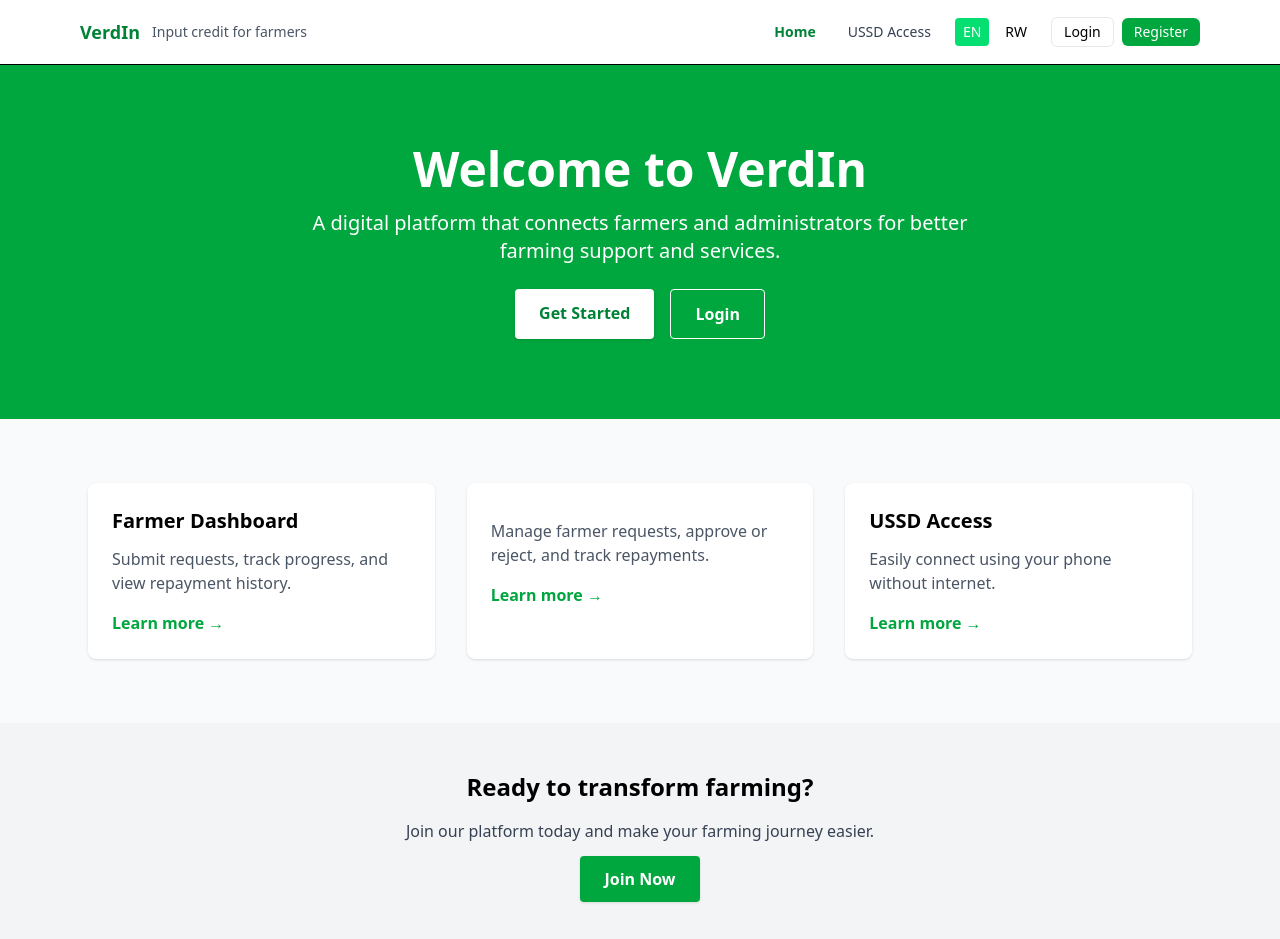
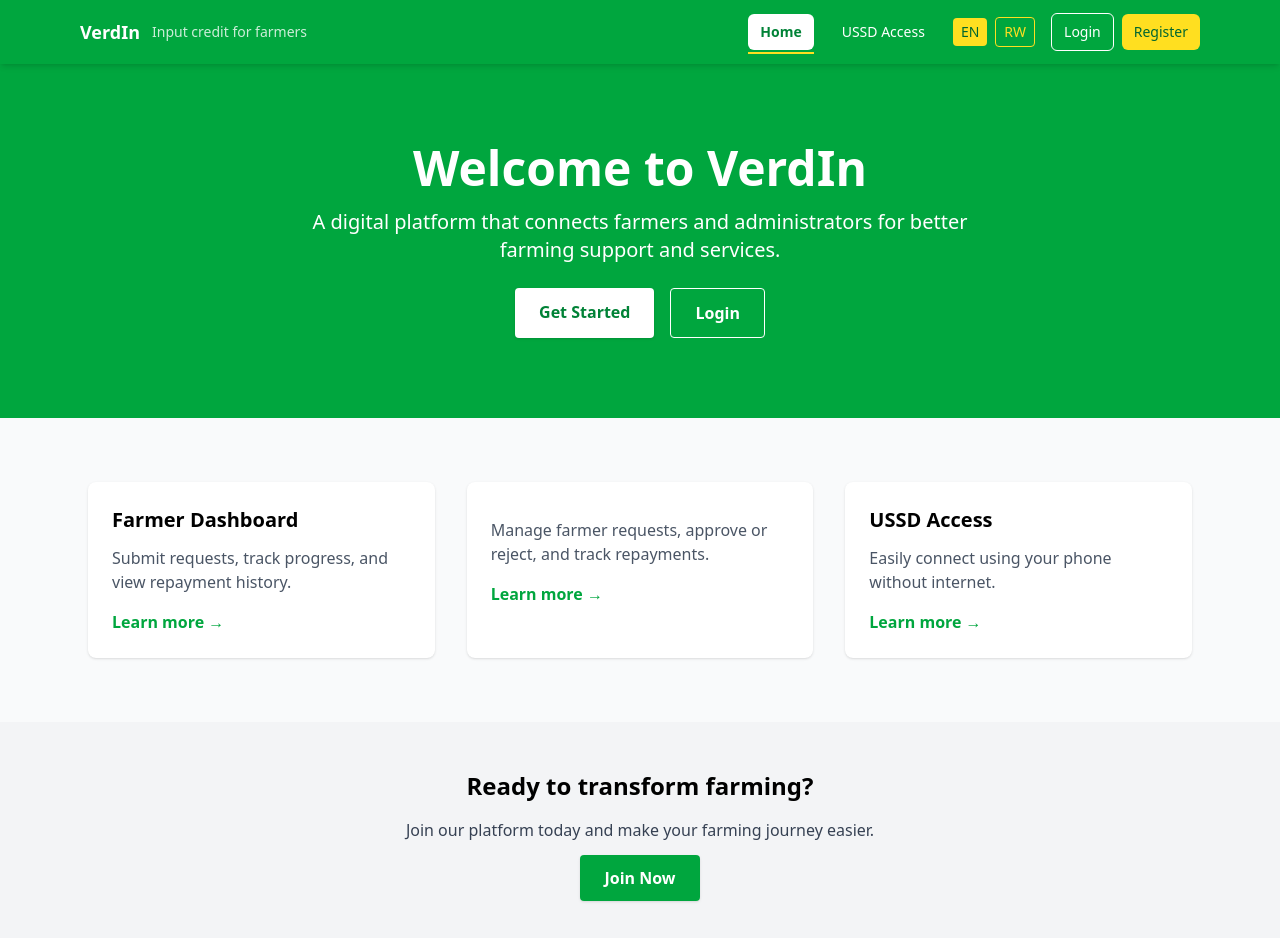
Before and after one commit to jeanboscob77/Verdln, a Next.js app in the folder verdln_frotend/: page / in a window 1280 px wide. Built offline with nearby package versions, Linux system fonts and the light colour scheme.

Commit message:
navbar updated

```diff
--- a/verdln_frotend/components/Navbar.jsx
+++ b/verdln_frotend/components/Navbar.jsx
@@ -27,15 +27,13 @@ export default function Navbar() {
   });
 
   return (
-    <nav className="bg-white border-b sticky top-0 z-30">
+    <nav className="bg-green-600 text-white sticky top-0 z-30 shadow-md">
       <div className="max-w-6xl mx-auto px-4">
         <div className="flex justify-between items-center h-16">
           {/* Logo */}
           <div className="flex items-center gap-3">
-            <button className="text-green-700 font-extrabold text-lg">
-              {t.appName}
-            </button>
-            <span className="hidden sm:inline text-sm text-gray-600">
+            <button className="font-extrabold text-lg">{t.appName}</button>
+            <span className="hidden sm:inline text-sm opacity-80">
               {t.tagline}
             </span>
           </div>
@@ -92,7 +90,7 @@ export default function Navbar() {
                 pathname={pathname}
               />
             ))}
-            <div className="pt-2 border-t mt-2">
+            <div className="pt-2 border-t mt-2 border-white/30">
               <AuthButtons stacked t={t} user={user} logout={logout} />
             </div>
           </div>
@@ -107,11 +105,19 @@ function NavLink({ label, href, pathname }) {
   return (
     <Link
       href={href}
-      className={`text-gray-700 hover:text-green-700 px-2 py-1 rounded-md text-sm ${
-        isActive ? "text-green-700 font-semibold" : ""
+      className={`relative group px-3 py-2 rounded-md text-sm transition-colors ${
+        isActive
+          ? "bg-white text-green-700 font-semibold"
+          : "text-white hover:text-yellow-200"
       }`}
     >
       {label}
+      {/* Underline effect */}
+      <span
+        className={`absolute left-0 -bottom-1 h-0.5 bg-yellow-300 transition-all duration-300 ${
+          isActive ? "w-full" : "w-0 group-hover:w-full"
+        }`}
+      ></span>
     </Link>
   );
 }
@@ -121,11 +127,18 @@ function MobileLink({ label, href, pathname }) {
   return (
     <Link
       href={href}
-      className={`block text-gray-700 hover:bg-gray-100 px-3 py-2 rounded-md ${
-        isActive ? "bg-green-100 text-green-700 font-semibold" : ""
+      className={`relative group block px-3 py-2 rounded-md transition-colors ${
+        isActive
+          ? "bg-white text-green-700 font-semibold"
+          : "text-white hover:text-yellow-200"
       }`}
     >
       {label}
+      <span
+        className={`absolute left-0 bottom-0 h-0.5 bg-yellow-300 transition-all duration-300 ${
+          isActive ? "w-full" : "w-0 group-hover:w-full"
+        }`}
+      ></span>
     </Link>
   );
 }
@@ -136,7 +149,7 @@ function LangSwitcher({ lang, setLang, compact = false }) {
       <select
         value={lang}
         onChange={(e) => setLang(e.target.value)}
-        className="px-2 py-1 border rounded text-sm focus:outline-none focus:ring-1 focus:ring-green-400"
+        className="px-2 py-1 border rounded text-sm text-green-700 focus:outline-none focus:ring-1 focus:ring-yellow-300"
       >
         <option value="en">EN</option>
         <option value="rw">RW</option>
@@ -149,7 +162,9 @@ function LangSwitcher({ lang, setLang, compact = false }) {
       <button
         onClick={() => setLang("en")}
         className={`px-2 py-1 rounded text-sm ${
-          lang === "en" ? "bg-green-400 text-white" : "hover:bg-gray-100"
+          lang === "en"
+            ? "bg-yellow-300 text-green-800"
+            : "border border-yellow-300 text-yellow-300 hover:bg-yellow-200 hover:text-green-800"
         }`}
       >
         EN
@@ -157,7 +172,9 @@ function LangSwitcher({ lang, setLang, compact = false }) {
       <button
         onClick={() => setLang("rw")}
         className={`px-2 py-1 rounded text-sm ${
-          lang === "rw" ? "bg-green-400 text-white" : "hover:bg-gray-100"
+          lang === "rw"
+            ? "bg-yellow-300 text-green-800"
+            : "border border-yellow-300 text-yellow-300 hover:bg-yellow-200 hover:text-green-800"
         }`}
       >
         RW
@@ -171,11 +188,9 @@ function AuthButtons({ stacked = false, t, user, logout }) {
     return (
       <button
         onClick={logout}
-        className={
-          stacked
-            ? "px-3 py-1 rounded-md bg-red-600 text-white hover:bg-red-700 mt-2"
-            : "px-3 py-1 rounded-md bg-red-600 text-white hover:bg-red-700"
-        }
+        className={`px-3 py-2 rounded-md text-sm font-medium transition-colors
+          bg-red-600 text-white hover:bg-red-700
+          ${stacked ? "mt-2" : ""}`}
       >
         {t.logout || "Logout"}
       </button>
@@ -190,13 +205,13 @@ function AuthButtons({ stacked = false, t, user, logout }) {
     >
       <Link
         href="/auth/login"
-        className="text-sm px-3 py-1 rounded-md border border-gray-200 hover:bg-gray-50"
+        className="px-3 py-2 rounded-md text-sm font-medium border border-white text-white hover:bg-white hover:text-green-700"
       >
         {t.login}
       </Link>
       <Link
         href="/auth/register"
-        className="text-sm px-3 py-1 rounded-md bg-green-600 text-white hover:bg-green-700"
+        className="px-3 py-2 rounded-md text-sm font-medium bg-yellow-300 text-green-800 hover:bg-yellow-400"
       >
         {t.register}
       </Link>
```
